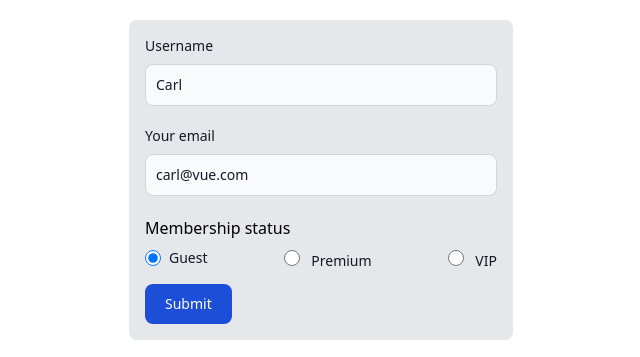
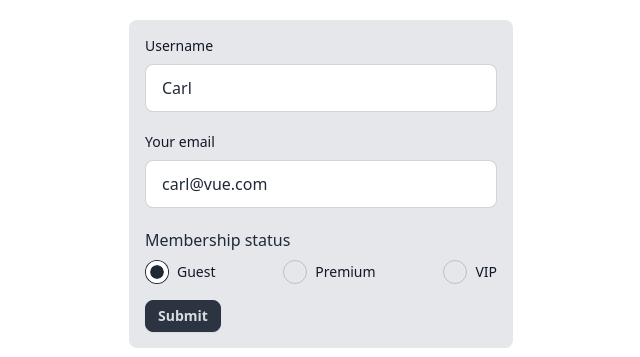
Before and after one commit to carljosephsalac/vue-basics, a plain HTML site: page index.html in a window 1280 px wide. Shown: the top 357 px of the page, without its empty margins (319-959 px from the left). Drawn offline with nearby package versions, Linux system fonts and the light colour scheme.

Commit message:
convert to daisyUI

```diff
--- a/index.html
+++ b/index.html
@@ -4,118 +4,62 @@
     <meta charset="UTF-8" />
     <meta name="viewport" content="width=device-width, initial-scale=1.0" />
     <title>Vue.js Basics</title>
+    <link href="https://cdn.jsdelivr.net/npm/daisyui@4.12.10/dist/full.min.css" rel="stylesheet" type="text/css" />
     <script src="https://cdn.tailwindcss.com"></script>
     <script src="https://unpkg.com/vue@3/dist/vue.global.js"></script>
   </head>
   <body>
     <div id="app">
-      <div
-        class="m-5 bg-gray-200 p-4 flex flex-col justify-center items-center mx-auto max-w-sm rounded-lg"
-      >
+      <div class="m-5 bg-gray-200 p-4 flex flex-col justify-center items-center mx-auto max-w-sm rounded-lg">
         <form class="w-full">
           <div class="mb-5">
-            <label
-              for="username"
-              class="block mb-2 text-sm font-medium text-gray-900 dark:text-white"
-            >
+            <label for="username" class="block mb-2 text-sm font-medium text-gray-900 dark:text-white">
               Username
             </label>
-            <input
-              type="text"
-              id="username"
-              class="bg-gray-50 border border-gray-300 text-gray-900 text-sm rounded-lg focus:ring-blue-500 focus:border-blue-500 block w-full p-2.5 dark:bg-gray-700 dark:border-gray-600 dark:placeholder-gray-400 dark:text-white dark:focus:ring-blue-500 dark:focus:border-blue-500"
-              placeholder="Flowbite"
-              required
-              :value="username"
-              v-model="username"
-            />
+            <input type="text" id="username" placeholder="Type here" class="input input-bordered w-full" required
+            :value="username" v-model="username"/>
           </div>
 
           <div class="mb-5">
-            <label
-              for="email"
-              class="block mb-2 text-sm font-medium text-gray-900 dark:text-white"
-            >
+            <label for="email" class="block mb-2 text-sm font-medium text-gray-900 dark:text-white">
               Your email
             </label>
-            <input
-              type="email"
-              id="email"
-              class="bg-gray-50 border border-gray-300 text-gray-900 text-sm rounded-lg focus:ring-blue-500 focus:border-blue-500 block w-full p-2.5 dark:bg-gray-700 dark:border-gray-600 dark:placeholder-gray-400 dark:text-white dark:focus:ring-blue-500 dark:focus:border-blue-500"
-              placeholder="name@flowbite.com"
-              required
-              :value="email"
-              v-model="email"
-            />
+            <input type="email" id="email" placeholder="Type here" class="input input-bordered w-full" required
+            :value="email" v-model="email"/>
           </div>
 
           <p class="mb-2">Membership status</p>
           <div class="flex w-full justify-between">
             <div class="flex items-center mb-4">
-              <input
-                id="default-radio-1"
-                type="radio"
-                value="Guest"
-                name="default-radio"
-                class="w-4 h-4 text-blue-600 bg-gray-100 border-gray-300 focus:ring-blue-500 dark:focus:ring-blue-600 dark:ring-offset-gray-800 focus:ring-2 dark:bg-gray-700 dark:border-gray-600"
-                checked
-                v-model="membership"
-              />
-              <label
-                for="default-radio-1"
-                class="ms-2 text-sm font-medium text-gray-900 dark:text-gray-300"
-              >
+              <input id="default-radio-1" type="radio" name="default-radio" class="radio" checked
+                value="Guest" v-model="membership" />
+              <label for="default-radio-1" class="ms-2 text-sm font-medium text-gray-900">
                 Guest
               </label>
             </div>
 
-            <div>
-              <input
-                id="default-radio-1"
-                type="radio"
-                value="Premium"
-                name="default-radio"
-                class="w-4 h-4 text-blue-600 bg-gray-100 border-gray-300 focus:ring-blue-500 dark:focus:ring-blue-600 dark:ring-offset-gray-800 focus:ring-2 dark:bg-gray-700 dark:border-gray-600"
-                v-model="membership"
-              />
-              <label
-                for="default-radio-1"
-                class="ms-2 text-sm font-medium text-gray-900 dark:text-gray-300"
-              >
+            <div class="flex items-center mb-4">
+              <input id="default-radio-1" type="radio" name="default-radio" class="radio"
+                value="Premium" v-model="membership" />
+              <label for="default-radio-1" class="ms-2 text-sm font-medium text-gray-900">
                 Premium
               </label>
             </div>
 
-            <div>
-              <input
-                id="default-radio-1"
-                type="radio"
-                value="VIP"
-                name="default-radio"
-                class="w-4 h-4 text-blue-600 bg-gray-100 border-gray-300 focus:ring-blue-500 dark:focus:ring-blue-600 dark:ring-offset-gray-800 focus:ring-2 dark:bg-gray-700 dark:border-gray-600"
-                v-model="membership"
-              />
-              <label
-                for="default-radio-1"
-                class="ms-2 text-sm font-medium text-gray-900 dark:text-gray-300"
-              >
+            <div class="flex items-center mb-4">
+              <input id="default-radio-1" type="radio" name="default-radio" class="radio"
+                value="VIP" v-model="membership" />
+              <label for="default-radio-1" class="ms-2 text-sm font-medium text-gray-900">
                 VIP
               </label>
             </div>
           </div>
 
-          <button
-            type="submit"
-            class="text-white bg-blue-700 hover:bg-blue-800 focus:ring-4 focus:outline-none focus:ring-blue-300 font-medium rounded-lg text-sm w-full sm:w-auto px-5 py-2.5 text-center dark:bg-blue-600 dark:hover:bg-blue-700 dark:focus:ring-blue-800"
-          >
-            Submit
-          </button>
+          <button class="btn btn-neutral btn-sm" type="submit">Submit</button>
         </form>
       </div>
 
-      <div
-        class="m-5 bg-gray-200 p-4 flex flex-col mx-auto max-w-sm rounded-lg"
-      >
+      <div class="m-5 bg-gray-200 p-4 flex flex-col mx-auto max-w-sm rounded-lg">
         <h1 class="text-3xl mb-2">User list:</h1>
         <p>{{ username }}</p>
         <p>{{ email }}</p>
```
Also changed, not shown: vue-directives.html (+19 -18 lines).
